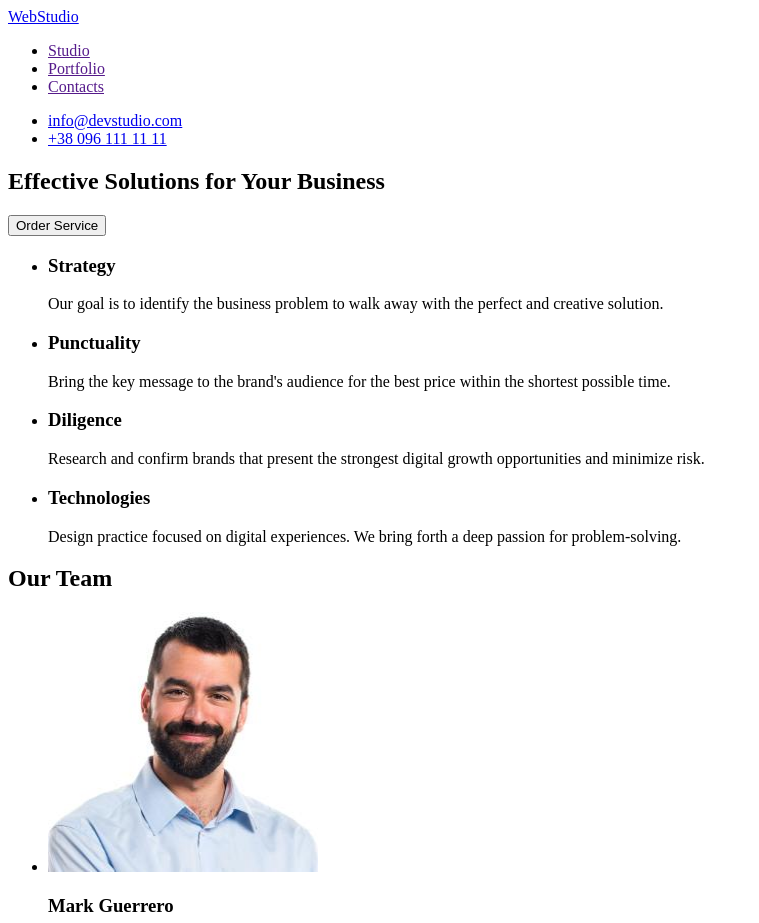
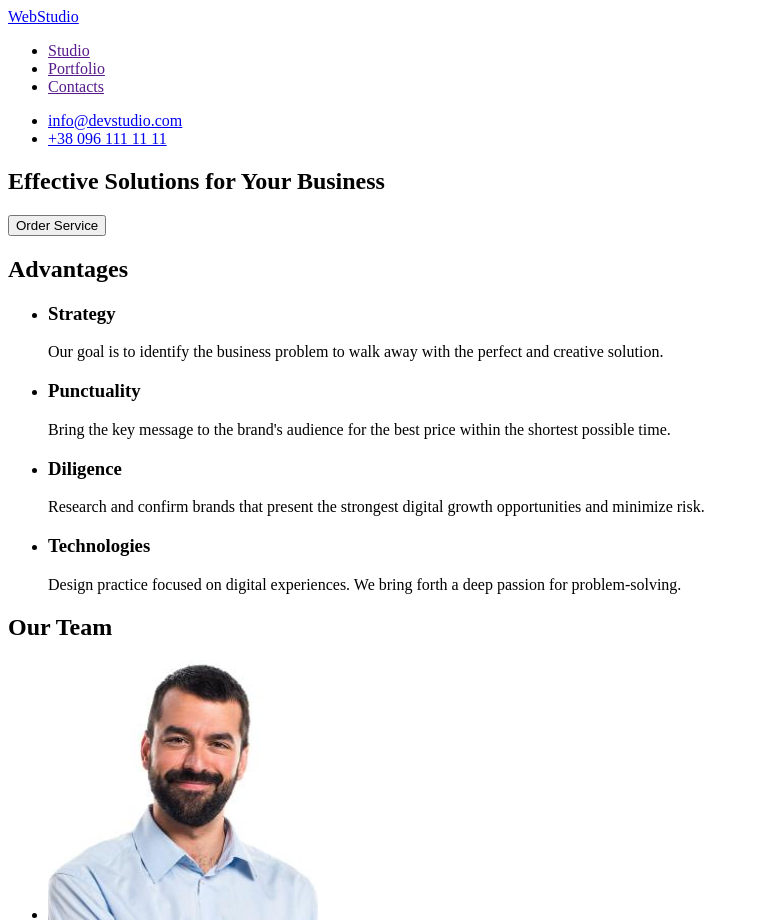
Before and after one commit to Leonid-Bondar777/goit-markup-hw-01, a plain HTML site: page index.html in a window 1280 px wide. Shown: the top 923 px of the page, without its empty margins (0-759 px from the left). Drawn offline with Linux system fonts and the light colour scheme.

Commit message:
Advantages

```diff
--- a/index.html
+++ b/index.html
@@ -31,7 +31,7 @@
     </section>
         <!-- Section-2 -->
     <section>
-        <h2 hidden></h2>
+        <h2>Advantages</h2>
         <ul>
         <li><h3>Strategy</h3>
         <p>Our goal is to identify the business
```
